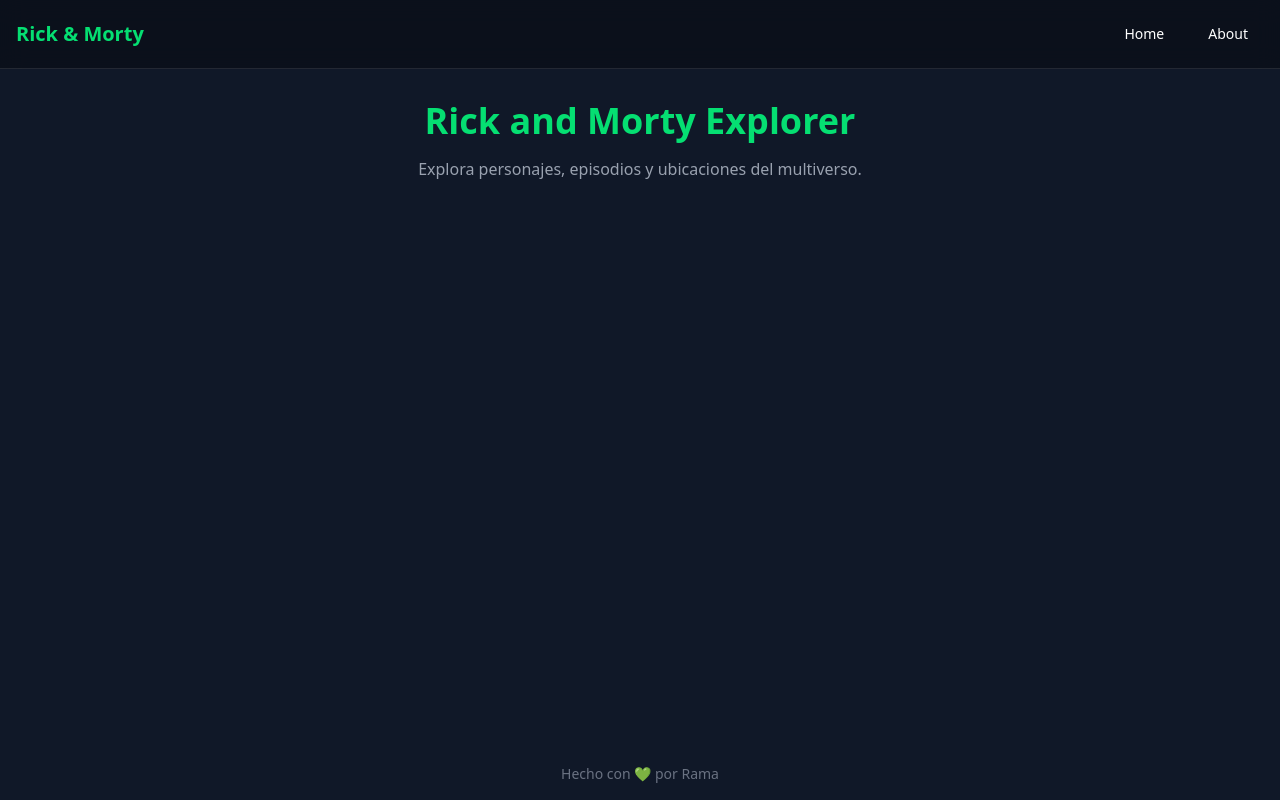
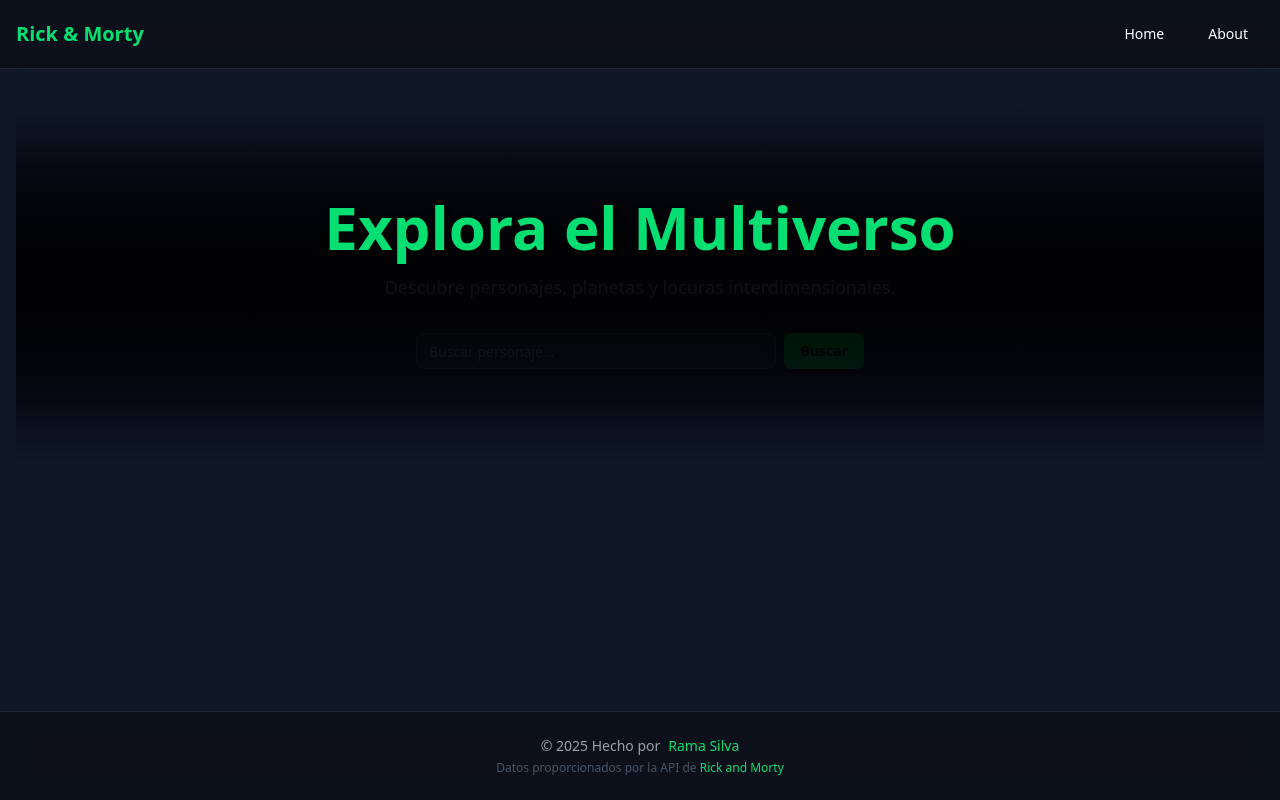
Before and after one commit to NickRami/mini-app-RickyAndMorty, a React (Vite) app: page / in a window 1280 px wide. Built offline with nearby package versions, Linux system fonts and the light colour scheme.

Commit message:
add hero section animate

```diff
--- /dev/null
+++ b/src/components/Footer.tsx
@@ -0,0 +1,27 @@
+const Footer = () => {
+  const year = new Date().getFullYear();
+
+  return (
+    <footer className="border-t border-white/10 bg-black/30 backdrop-blur-md py-6 mt-16">
+      <div className="container mx-auto text-center text-sm text-gray-400">
+        <p>
+          © {year} Hecho por
+          <span className="text-green-400 font-medium ml-2">Rama Silva</span>
+        </p>
+        <p className="mt-1 text-xs text-gray-600">
+          Datos proporcionados por la API de{" "}
+          <a
+            href="https://rickandmortyapi.com/"
+            target="_blank"
+            rel="noopener noreferrer"
+            className="text-green-400 hover:underline"
+          >
+            Rick and Morty
+          </a>
+        </p>
+      </div>
+    </footer>
+  );
+};
+
+export default Footer;
--- a/src/components/Hero.tsx
+++ b/src/components/Hero.tsx
@@ -1,7 +1,61 @@
 import React from "react";
+import { motion } from "framer-motion";
+import { Input } from "./ui/input";
+import { Button } from "./ui/button";
+const Hero = () => {
+  return (
+    <section className="relative flex flex-col items-center justify-center text-center py-24 overflow-hidden">
+      {/* Fondo animado */}
+      <div className="absolute inset-0 bg-linear-to-b from-gray-900 via-black to-gray-900 opacity-90" />
+      <motion.div
+        className="absolute -z-10 blur-3xl"
+        animate={{ opacity: [0.3, 0.7, 0.3] }}
+        transition={{ repeat: Infinity, duration: 6 }}
+        style={{
+          background:
+            "radial-gradient(circle at 50% 50%, rgba(0,255,180,0.4), transparent 60%)",
+          width: "100%",
+          height: "100%",
+        }}
+      />
 
-const Hero = () => {
-  return <div></div>;
+      {/* Contenido */}
+      <motion.h1
+        className="text-5xl md:text-6xl font-extrabold text-green-400 drop-shadow-lg"
+        initial={{ opacity: 0, y: -30 }}
+        animate={{ opacity: 1, y: 0 }}
+        transition={{ duration: 1 }}
+      >
+        Explora el Multiverso
+      </motion.h1>
+
+      <motion.p
+        className="text-gray-400 mt-4 text-lg"
+        initial={{ opacity: 0, y: 20 }}
+        animate={{ opacity: 1, y: 0 }}
+        transition={{ delay: 0.3, duration: 1 }}
+      >
+        Descubre personajes, planetas y locuras interdimensionales.
+      </motion.p>
+
+      {/* Buscador */}
+      <motion.div
+        className="flex mt-8 gap-2 w-full max-w-md"
+        initial={{ opacity: 0, y: 30 }}
+        animate={{ opacity: 1, y: 0 }}
+        transition={{ delay: 0.6, duration: 1 }}
+      >
+        <Input
+          type="text"
+          placeholder="Buscar personaje..."
+          className="bg-white/10 border-white/20 text-white placeholder:text-gray-400"
+        />
+        <Button className="bg-green-500 hover:bg-green-400 text-black font-semibold">
+          Buscar
+        </Button>
+      </motion.div>
+    </section>
+  );
 };
 
 export default Hero;
--- /dev/null
+++ b/src/components/ui/input.tsx
@@ -0,0 +1,21 @@
+import * as React from "react"
+
+import { cn } from "@/lib/utils"
+
+function Input({ className, type, ...props }: React.ComponentProps<"input">) {
+  return (
+    <input
+      type={type}
+      data-slot="input"
+      className={cn(
+        "file:text-foreground placeholder:text-muted-foreground selection:bg-primary selection:text-primary-foreground dark:bg-input/30 border-input h-9 w-full min-w-0 rounded-md border bg-transparent px-3 py-1 text-base shadow-xs transition-[color,box-shadow] outline-none file:inline-flex file:h-7 file:border-0 file:bg-transparent file:text-sm file:font-medium disabled:pointer-events-none disabled:cursor-not-allowed disabled:opacity-50 md:text-sm",
+        "focus-visible:border-ring focus-visible:ring-ring/50 focus-visible:ring-[3px]",
+        "aria-invalid:ring-destructive/20 dark:aria-invalid:ring-destructive/40 aria-invalid:border-destructive",
+        className
+      )}
+      {...props}
+    />
+  )
+}
+
+export { Input }
--- a/src/layout/Layout.tsx
+++ b/src/layout/Layout.tsx
@@ -1,5 +1,6 @@
 import { Outlet } from "react-router-dom";
 import Navbar from "../components/Navbar";
+import Footer from "../components/Footer";
 
 const Layout = () => {
   return (
@@ -8,9 +9,7 @@
       <main className="flex-1 container mx-auto px-4 py-8">
         <Outlet /> {/* Aquí se renderizan las páginas */}
       </main>
-      <footer className="text-center py-4 text-gray-500 text-sm">
-        Hecho con 💚 por Rama
-      </footer>
+      <Footer />
     </div>
   );
 };
--- a/src/pages/pages-home.tsx
+++ b/src/pages/pages-home.tsx
@@ -1,14 +1,11 @@
+import Hero from "../components/Hero";
+
 // src/pages/Home.tsx
 function Home() {
   return (
-    <section className="text-center">
-      <h1 className="text-4xl font-bold text-green-400 mb-4">
-        Rick and Morty Explorer
-      </h1>
-      <p className="text-gray-400">
-        Explora personajes, episodios y ubicaciones del multiverso.
-      </p>
-    </section>
+    <>
+      <Hero />
+    </>
   );
 }
 
```
